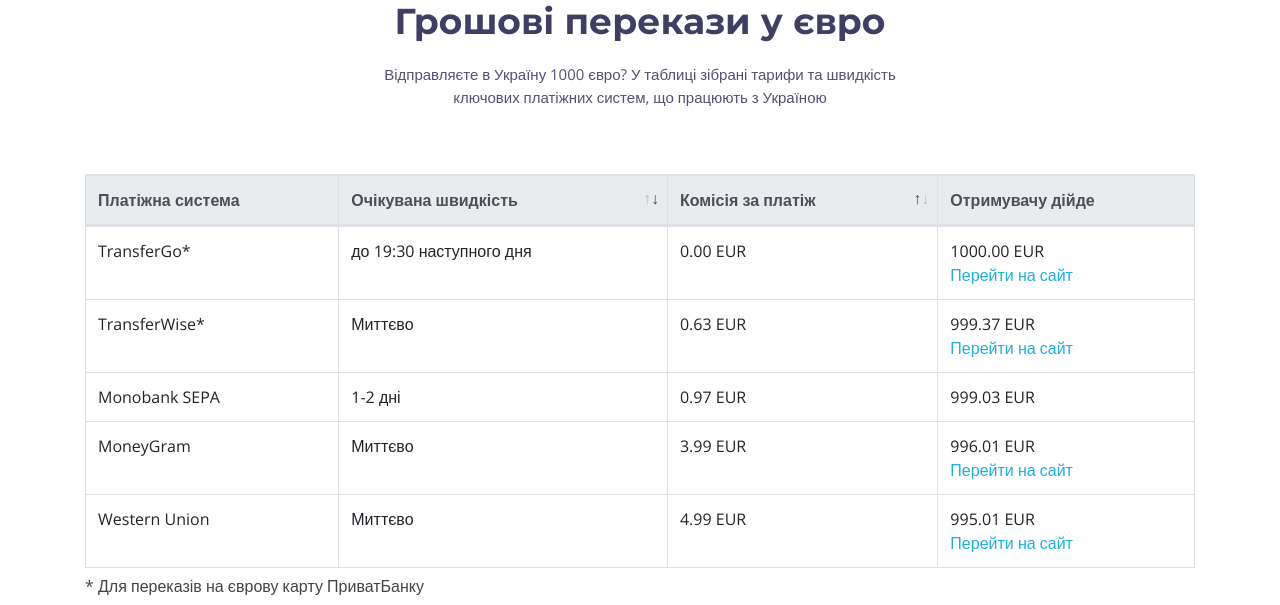
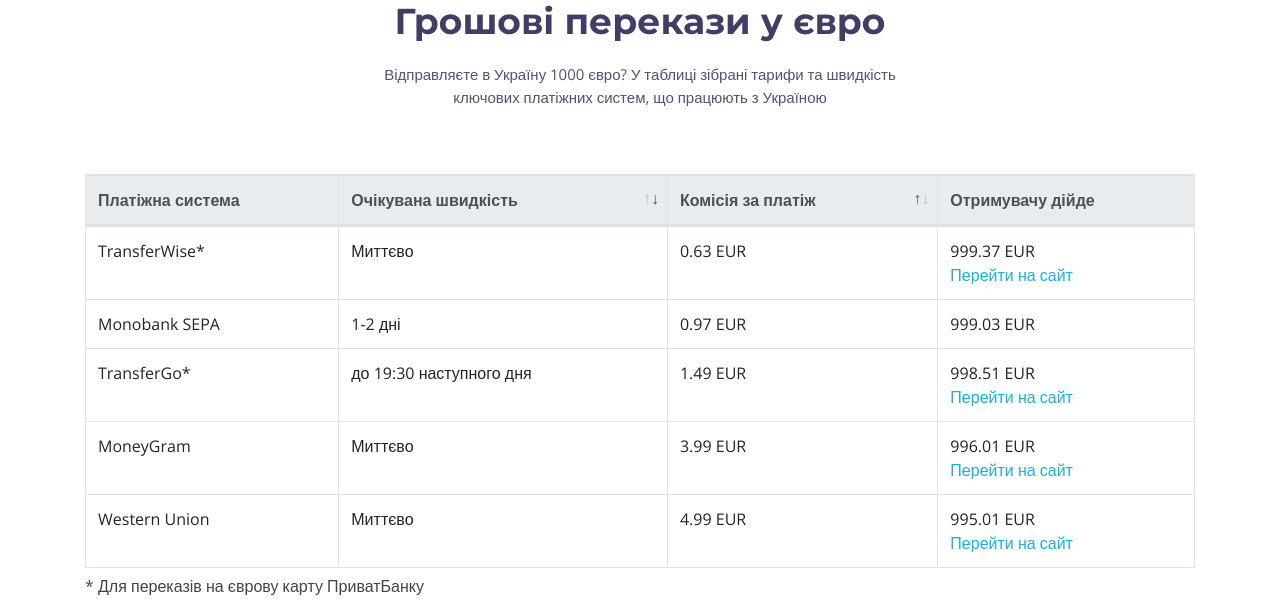
Before and after one commit to elneoor/pandemiia, a Django app: page / in a window 1280 px wide. Shown: the part 880-1485 px from the top of the page. Run offline with Django 3.2, Linux system fonts and the light colour scheme; some libraries are stand-ins or nearby versions; some web fonts are replaced.

Commit message:
Update TransferGo rate

```diff
--- a/comparison/templates/comparison/index.html
+++ b/comparison/templates/comparison/index.html
@@ -190,12 +190,6 @@
                                 <td>1000 EUR<br/> <a class="btn-get-started" href="https://transferwise.com">Перейти на сайт</a></td>
                             </tr> -->
                             <tr>
-                                <td>TransferGo*</td>
-                                <td>до 19:30 наступного дня</td>
-                                <td>0.00 EUR</td>
-                                <td>1000.00 EUR<br/><a class="btn-get-started" href="https://transfergo.com/uk">Перейти на сайт</a></td>
-                            </tr>
-                            <tr>
                                 <td>TransferWise*</td>
                                 <!-- <td>На єврову карту ПриватБанку</td> -->
                                 <td>Миттєво</td>
@@ -207,6 +201,12 @@
                                 <td>1-2 дні</td>
                                 <td>0.97 EUR</td>
                                 <td>999.03 EUR</td>
+                            </tr>
+                            <tr>
+                                <td>TransferGo*</td>
+                                <td>до 19:30 наступного дня</td>
+                                <td>1.49 EUR</td>
+                                <td>998.51 EUR<br/><a class="btn-get-started" href="https://transfergo.com/uk">Перейти на сайт</a></td>
                             </tr>
                             <tr>
                                 <td>MoneyGram</td>
```
